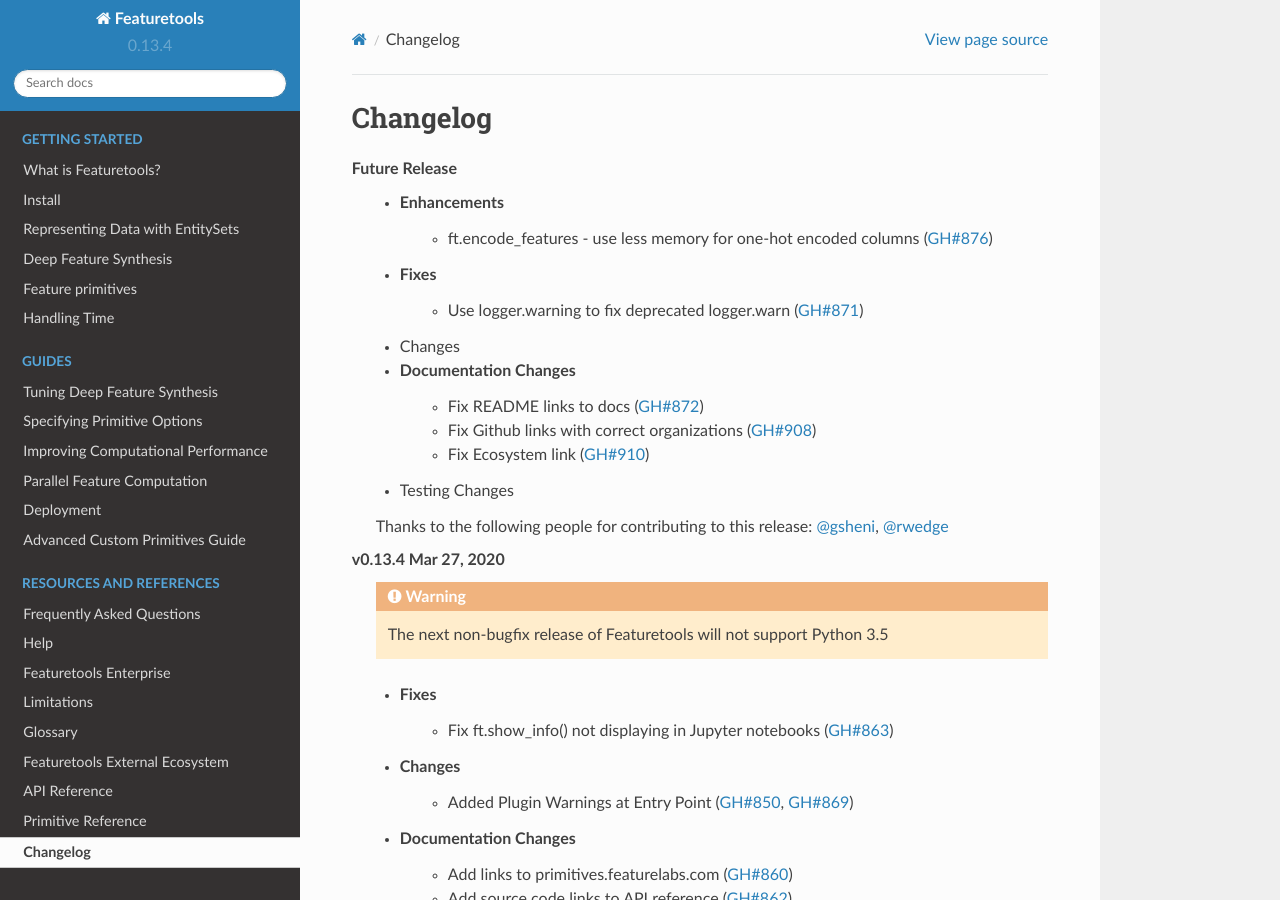
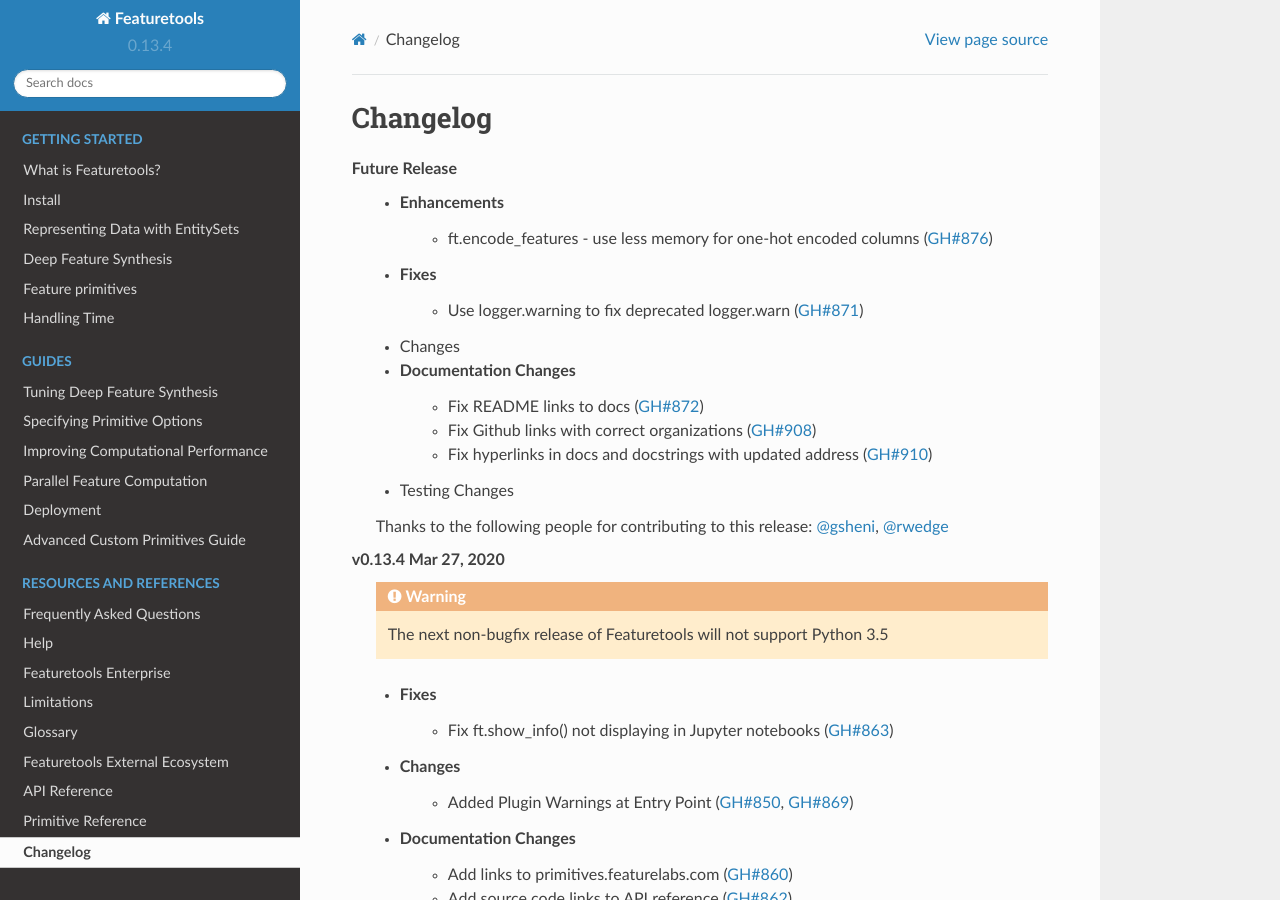
Before and after one commit to alteryx/featuretools, a Sphinx documentation site: the page built from docs/source/changelog.rst, in a window 1280 px wide and 900 px high. Built offline with Sphinx 7.4.7 and the Read the Docs theme 2.0.0, drawn with Linux system fonts in a browser that asks for light colours; pages that are not in the unit, such as notebooks, are missing from menus.

Commit message:
update changelog desc

```diff
--- a/docs/source/changelog.rst
+++ b/docs/source/changelog.rst
@@ -11,7 +11,7 @@
     * Documentation Changes
         * Fix README links to docs (:pr:`872`)
         * Fix Github links with correct organizations (:pr:`908`)
-        * Fix Ecosystem link (:pr:`910`)
+        * Fix hyperlinks in docs and docstrings with updated address (:pr:`910`)
     * Testing Changes
 
     Thanks to the following people for contributing to this release:
```
